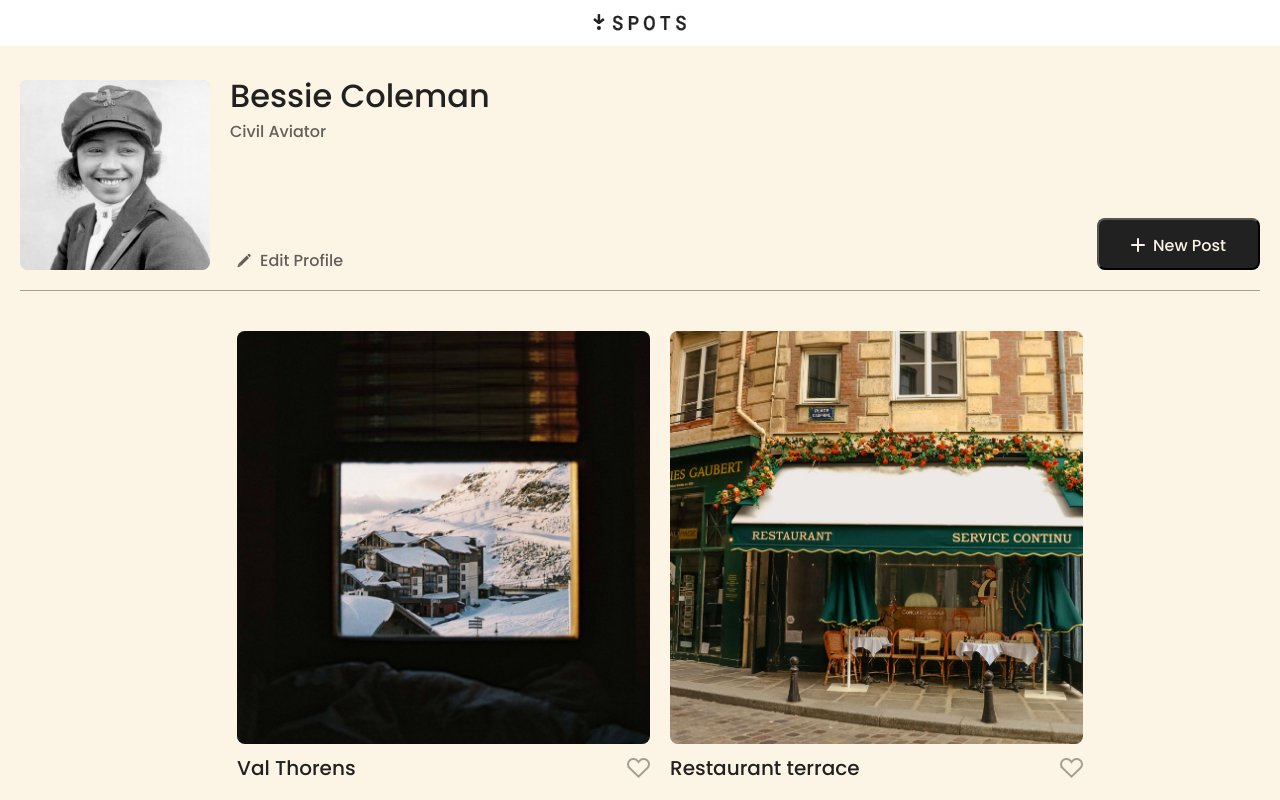
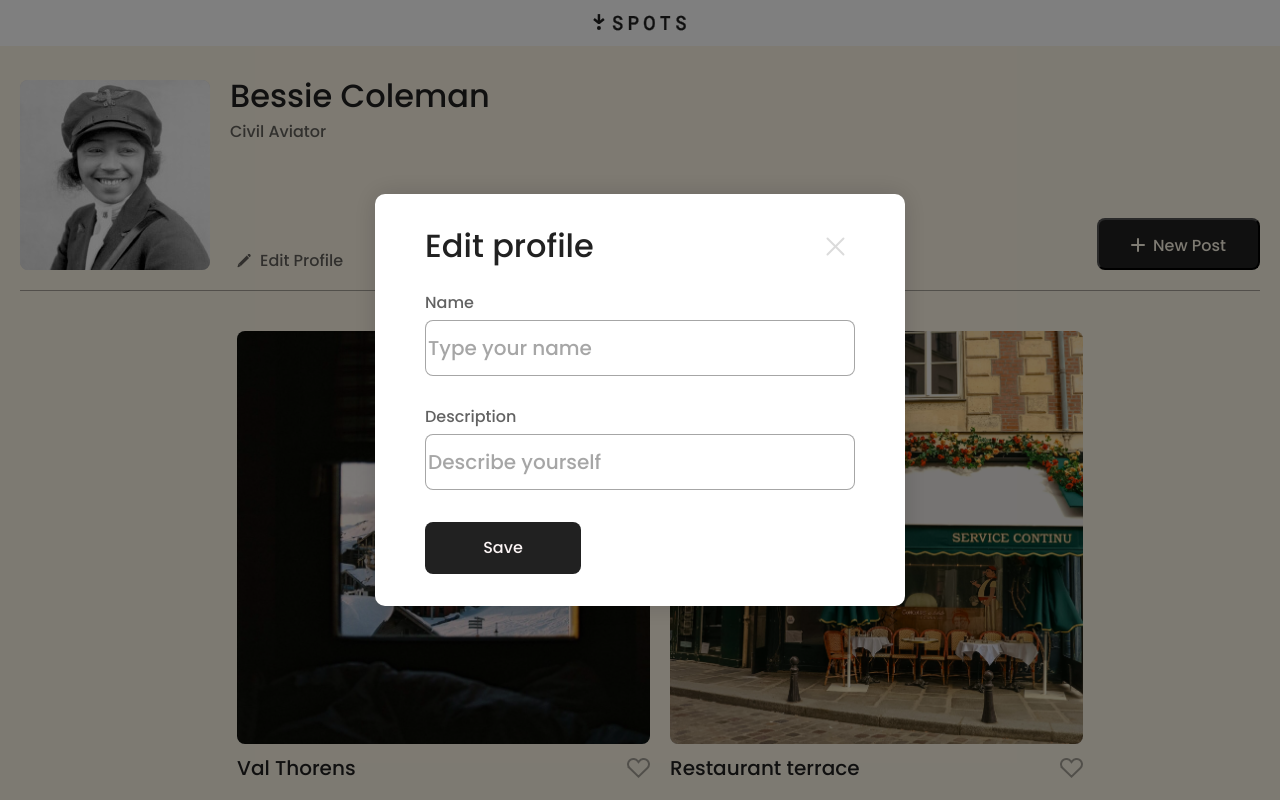
Before and after one commit to bresciak/se_project_spots, a plain HTML site: page index.html in a window 1280 px wide. Shown: the top 800 px of the page. Drawn offline with Linux system fonts and the light colour scheme.

Commit message:
New project additions

```diff
--- /dev/null
+++ b/blocks/modal.css
@@ -0,0 +1,120 @@
+.modal {
+  visibility: hidden;
+  position: fixed;
+  top: 0;
+  left: 0;
+  width: 100%;
+  height: 100%;
+  background-color: rgba(0, 0, 0, 0.5);
+}
+
+.modal_is-opened {
+  visibility: visible;
+}
+
+.modal__container {
+  position: relative;
+  top: 50%;
+  left: 50%;
+  transform: translate(-50%, -50%);
+  background-color: #fff;
+  border-radius: 10px;
+  padding: 32px 50px;
+  width: 430px;
+  box-shadow: 0 0 25px rgba(0, 0, 0, 0.15);
+}
+
+.modal__close-btn {
+  position: absolute;
+  top: 32px;
+  right: 50px;
+  width: 40px;
+  height: 40px;
+  opacity: 0.4;
+  background-image: url(../images/close.svg);
+  background-size: contain;
+  background-repeat: no-repeat;
+  background-position: center;
+  border: none;
+  background-color: transparent;
+  cursor: pointer;
+}
+
+.modal__title {
+  font-size: 32px;
+  font-weight: 500;
+  line-height: 100%;
+  color: #212121;
+  margin-top: 4px;
+  width: 169px;
+  height: 32px;
+}
+
+.modal__form {
+  display: flex;
+  flex-direction: column;
+}
+
+.modal__form-label {
+  margin-bottom: 8px;
+  width: 49px;
+  height: 18px;
+  font-size: 16px;
+  font-weight: 500;
+  line-height: 110%;
+  color: #212121;
+  opacity: 0.7;
+}
+
+.modal__form-input {
+  margin-bottom: 32px;
+  max-width: 630px;
+  height: 52px;
+  border-radius: 8px;
+  border: 1px solid rgba(33, 33, 33, 0.4);
+  font-size: 20px;
+  font-weight: 500;
+  line-height: 100%;
+}
+
+.modal__form-input::placeholder {
+  color: rgba(33, 33, 33, 0.4);
+}
+
+.modal__save-btn {
+  width: 156px;
+  height: 52px;
+  border-radius: 8px;
+  background-color: #212121;
+  border: none;
+  font-size: 16px;
+  font-weight: 500;
+  line-height: 100%;
+  color: #fcf5f5;
+}
+
+@media screen and (max-width: 767px) {
+  .modal__container {
+    max-width: 300px;
+    padding: 12px;
+  }
+
+  .modal__close-btn {
+    top: 12px;
+    right: 12px;
+  }
+
+  .modal__title {
+    font-size: 20px;
+    margin-bottom: 24px;
+  }
+
+  .modal__form-input {
+    margin-bottom: 24px;
+  }
+
+  .modal__save-btn {
+    width: 100%;
+    margin-bottom: 8px;
+  }
+}
--- a/index.html
+++ b/index.html
@@ -134,6 +134,60 @@
           </ul>
         </section>
       </main>
+      <div class="modal modal_is-opened">
+        <div class="modal__container">
+          <button type="button" class="modal__close-btn"></button>
+          <h3 class="modal__title">Edit profile</h3>
+          <form class="modal__form" name="edit-profile">
+            <label class="modal__form-label" for="input-name">Name</label>
+            <input
+              class="modal__form-input"
+              type="text"
+              id="input-name"
+              name="name"
+              placeholder="Type your name"
+            />
+            <label class="modal__form-label" for="input-description"
+              >Description</label
+            >
+            <input
+              class="modal__form-input"
+              type="text"
+              id="input-description"
+              name="description"
+              placeholder="Describe yourself"
+            />
+            <button type="submit" class="modal__save-btn">Save</button>
+          </form>
+        </div>
+      </div>
+      <div class="modal">
+        <div class="modal__container">
+          <button type="button" class="modal__close-btn"></button>
+          <h3 class="modal__title">New post</h3>
+          <form class="modal__form" name="new-post">
+            <label class="modal__form-label" for="input-image-link"
+              >Image link</label
+            >
+            <input
+              class="modal__form-input"
+              type="text"
+              id="input-image-link"
+              name="image-link"
+              placeholder="Paste a link to the picture"
+            />
+            <label class="modal__form-label" for="input-caption">Caption</label>
+            <input
+              class="modal__form-input"
+              type="text"
+              id="input-caption"
+              name="caption"
+              placeholder="Type your caption"
+            />
+            <button type="submit" class="modal__save-btn">Save</button>
+          </form>
+        </div>
+      </div>
       <footer class="footer">
         <p class="footer__title">2023 © Spots</p>
       </footer>
--- a/pages/index.css
+++ b/pages/index.css
@@ -6,4 +6,5 @@
 @import url(../blocks/profile.css);
 @import url(../blocks/cards.css);
 @import url(../blocks/card.css);
+@import url(../blocks/modal.css);
 @import url(../blocks/footer.css);
```
Also changed, not shown: images/close.svg (added).
